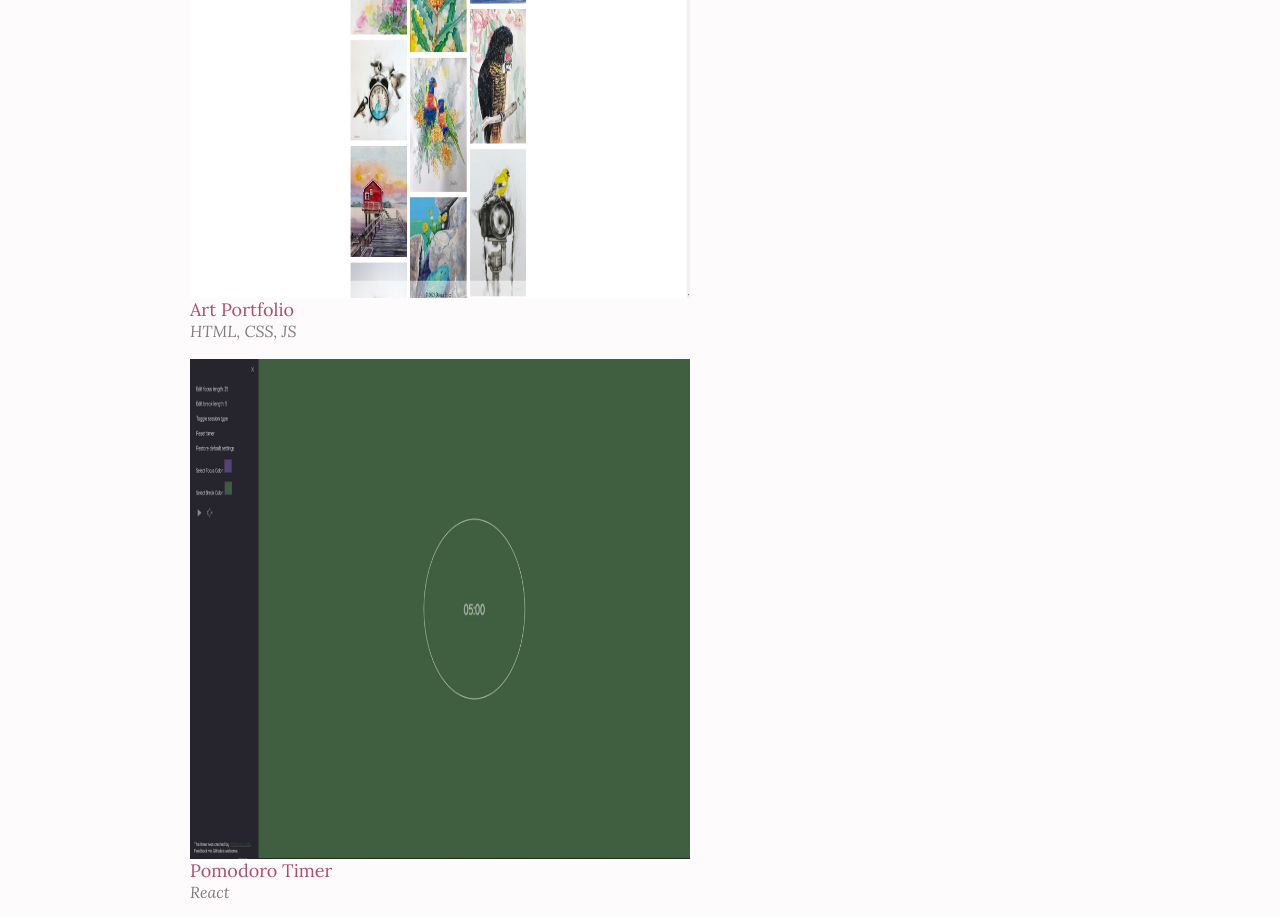
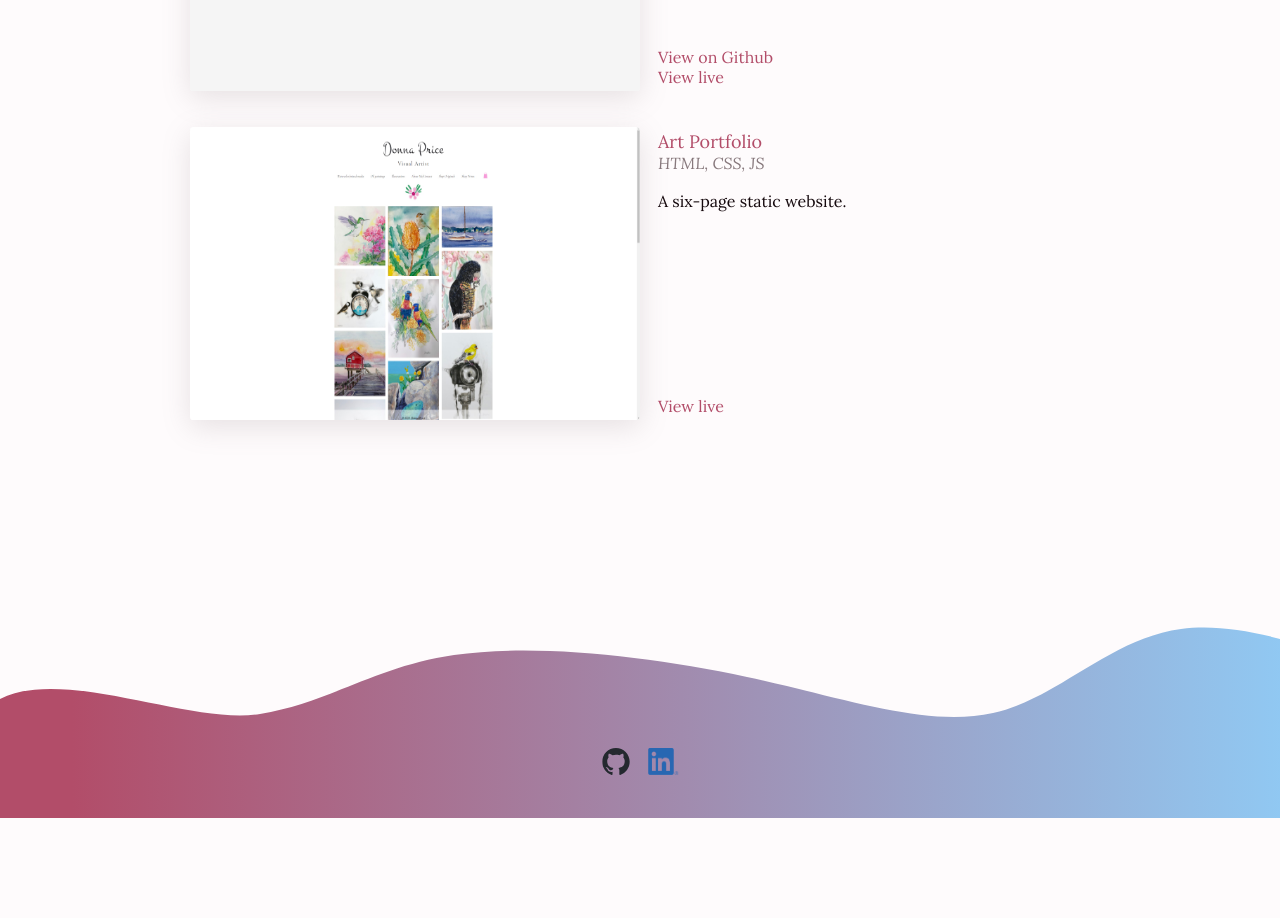
Before and after one commit to emoore29/My-Portfolio, a Next.js app: page /portfolio in a window 1280 px wide. Shown: the part 580-1498 px from the top of the page. After the commit the page ends 1398 px from the top, so only its background shows below. Built offline with nearby package versions, Linux system fonts and the light colour scheme.

Commit message:
added responsive styling for portfolio

```diff
--- /dev/null
+++ b/components/icons/listIcon.jsx
@@ -0,0 +1,18 @@
+export default function ListItem() {
+  return (
+    <svg
+      xmlns="http://www.w3.org/2000/svg"
+      fill="none"
+      viewBox="0 0 24 24"
+      strokeWidth={1.5}
+      stroke="var(--primary)"
+      className="w-6 h-6"
+    >
+      <path
+        strokeLinecap="round"
+        strokeLinejoin="round"
+        d="M11.25 4.5l7.5 7.5-7.5 7.5m-6-15l7.5 7.5-7.5 7.5"
+      />
+    </svg>
+  );
+}
--- a/pages/portfolio.js
+++ b/pages/portfolio.js
@@ -2,14 +2,24 @@ import utilStyles from "../styles/utils.module.css";
 import styles from "../styles/Home.module.css";
 import Image from "next/image";
 import { useState } from "react";
-import HoverBlur from "../components/hoverBlur";
-import { lora } from "../styles/fonts";
 import Layout from "../components/layout";
+import Link from "next/link";
+import ListItem from "../components/icons/listIcon";
 
 export default function Portfolio() {
   const [activeProject, setActiveProject] = useState(null);
 
   const projectLinks = [
+    {
+      id: "manuscriptApp",
+      github: "https://github.com/ShayneJG/Manuscript-Manager",
+      live: "https://manuscript-manager.vercel.app/",
+      title: "Manuscript Manager",
+      tech: "Next.js, Auth0",
+      alt: "Manuscript Manager",
+      description: "An app that tracks monthly freelance earnings.",
+      src: "manuscript-manager-screenshot.png",
+    },
     {
       id: "artPortfolio",
       github: null,
@@ -19,38 +29,6 @@ export default function Portfolio() {
       alt: "Art Portfolio",
       description: "A six-page static website.",
       src: "dp-portfolio-screenshot.jpg",
-    },
-    {
-      id: "pomodoroTimer",
-      github: "https://github.com/AthenasCode/Pomodoro",
-      live: "https://athenascode.github.io/Pomodoro/",
-      title: "Pomodoro Timer",
-      tech: "React",
-      alt: "Pomodoro Timer",
-      description: "A minimal, customisable timer.",
-      src: "pomo-screenshot.jpg",
-    },
-
-    {
-      id: "cardDetails",
-      github: "https://github.com/AthenasCode/Interactive-Card-Details-Form",
-      live: "https://athenascode.github.io/Interactive-Card-Details-Form/",
-      title: "Interactive Card Details Form",
-      tech: "Tailwind, React",
-      alt: "Interactive Card Details Form",
-      description: "A form that displays card details as the user types.",
-      src: "interactive-card-details-screenshot.jpg",
-    },
-    {
-      id: "manuscriptApp",
-      github: "https://github.com/ShayneJG/Manuscript-Manager",
-      live: "https://manuscript-manager.vercel.app/",
-      title: "Manuscript Manager",
-      tech: "Next.js, Auth0",
-      alt: "Manuscript Manager",
-      description:
-        "A collaborative project with a fellow programmer for an app that tracks monthly freelance earnings.",
-      src: "manuscript-manager-screenshot.png",
     },
   ];
 
@@ -62,40 +40,44 @@ export default function Portfolio() {
         </h2>
         <ul className={styles.portfolioItems}>
           {projectLinks.map((project) => (
+            <>
               <li
                 id={project.id}
                 onMouseOver={() => setActiveProject(project.id)}
                 onMouseOut={() => setActiveProject(null)}
                 className={styles.projectContainer}
               >
+                <div className={styles.portfolioImageWrapper}>
                   <Image
-                width={500}
-                height={500}
-                alt="Picture of the author"
+                    fill
+                    alt={project.alt}
                     src={`/images/${project.src}`}
                   />
+                </div>
+                {/* <p>View details... dropdown coming soonTM</p> */}
+                <section className={styles.projectInfo}>
                   <p className={styles.projectName}>{project.title}</p>
                   <p className={styles.projectTech}>{project.tech}</p>
-              {/* <div className={styles.projectImageParent}>
-                <Image
-                  src={"/images/" + project.src}
-                  fill
-                  className={`${utilStyles.objectContain} ${styles.projectImage}`}
-                  alt={project.alt}
-                />
-              </div>
-              <p className={`${styles.projectTitle}`}>{project.title}</p>
-              <p
-                className={`${utilStyles.italic} ${lora.className} ${styles.projectDescription}`}
-              >
+                  <p className={styles.projectDescription}>
                     {project.description}
                   </p>
-              <HoverBlur
-                isActive={activeProject === project.id}
-                github={project.github}
-                live={project.live}
-              /> */}
+                  <nav className={styles.projectLinks}>
+                    <ul>
+                      {project.github && (
+                        <li>
+                          <Link href={project.github}>View on Github</Link>
                         </li>
+                      )}
+                      {project.live && (
+                        <li>
+                          <Link href={project.live}>View live</Link>
+                        </li>
+                      )}
+                    </ul>
+                  </nav>
+                </section>
+              </li>
+            </>
           ))}
         </ul>
       </section>
--- a/styles/Home.module.css
+++ b/styles/Home.module.css
@@ -24,22 +24,41 @@
   justify-self: center;
 }
 
-/* SKILL SECTION */
-.skillsContainer {
+/* PORTFOLIO SECTION */
+
+.portfolioContainer {
   margin-bottom: 6rem;
 }
 
-.skillList {
-  columns: 2;
-  column-gap: 2rem;
-  list-style-position: inside;
-  list-style-type: disc;
-  font-size: 16px;
+.portfolioItems {
+  display: flex;
+  flex-direction: column;
+  gap: 2rem;
 }
 
-/* PORTFOLIO SECTION */
-.portfolioContainer {
-  margin-bottom: 6rem;
+.projectContainer {
+  display: flex;
+  flex-direction: column;
+  min-height: 293px;
+}
+
+.portfolioImageWrapper {
+  position: relative;
+  width: 100%;
+  aspect-ratio: 16/9;
+  border-radius: 0.2rem;
+  overflow: hidden;
+  object-fit: contain;
+  box-shadow: rgba(var(--secondary), 0.2) 0px 7px 29px 0px;
+}
+
+.projectDescription {
+  font-size: 16px;
+  color: var(--text-main);
+}
+
+.projectTech {
+  padding: 0 0 1rem;
 }
 
 .projectName {
@@ -48,64 +67,36 @@
 }
 
 .projectTech {
-  color: var(--secondary);
+  color: rgba(var(--secondary), 1);
   font-size: 16px;
   font-style: italic;
 }
 
-.portfolioItems {
-  display: flex;
-  flex-direction: column;
-  gap: 1rem;
-}
-
-.projectContainer {
-  position: relative;
-  overflow: hidden;
-}
-
-.projectImageParent {
-  position: relative;
-  width: 100%;
-  aspect-ratio: 16 /9;
-}
-
-.projectHoverBlur {
-  position: absolute;
-  width: 100%;
-  height: 100%;
-  top: 0;
-  left: 0;
-  background-color: rgba(255, 255, 255, 0.1);
-  backdrop-filter: blur(2px);
-}
-
-/* transform translates element up and left by half its own height and width to center based on center of element, not top left */
-.projectHoverButtonsContainer {
-  display: flex;
-  flex-direction: column;
-  position: absolute;
-  top: 50%;
-  left: 50%;
-  transform: translate(-50%, -50%);
-  z-index: 1;
-}
-
-.projectHoverButtonsContainer a {
-  background-color: var(--background);
-  border-radius: 10px;
-  margin: 2px 0;
-  padding: 10px;
-  font-size: 15px;
-  text-align: center;
-}
-
-.projectTitle {
+.projectLinks {
   font-size: 16px;
 }
 
-.projectDescription {
-  font-size: 15px;
+@media (min-width: 1000px) {
+  .projectContainer {
+    flex-direction: row;
+    height: 293px;
+  }
+
+  .portfolioImageWrapper {
+    width: 50%;
+  }
+
+  .projectInfo {
+    display: flex;
+    flex-direction: column;
+    height: 100%;
+    width: 50%;
+    padding: 0.2rem 1rem;
+  }
+
+  .projectLinks {
+    margin-top: auto;
+  }
 }
 
 /* CONTACT FORM */
--- a/styles/global.css
+++ b/styles/global.css
@@ -4,7 +4,8 @@
 :root {
   --primary: #b24d69;
   --primary-mono: #c17187;
-  --secondary: #87787c;
+  --secondary: 135, 120, 124;
+  --secondary-light: #eeeced;
   --primary-contrast: #ed1e82;
   --text-main: #15090d;
   --background: #fefbfc;
@@ -41,6 +42,7 @@ p {
 ul {
   margin: 0;
   padding: 0;
+  list-style-type: none;
 }
 
 a {
@@ -49,7 +51,7 @@ a {
 }
 
 a:visited {
-  color: var(--secondary);
+  color: rgba(var(--secondary), 1);
 }
 
 a:hover {
--- a/styles/layout.module.css
+++ b/styles/layout.module.css
@@ -15,7 +15,11 @@
   color: var(--primary);
   padding-bottom: 1rem;
   margin: 2rem auto 1rem;
-  background-image: radial-gradient(circle, var(--secondary), transparent 3px);
+  background-image: radial-gradient(
+    circle,
+    rgba(var(--secondary), 1),
+    transparent 3px
+  );
   background-position: -13px bottom;
   background-size: 37px 6px;
   background-repeat: repeat-x;
@@ -51,7 +55,7 @@ so the background width minus the radius of the dot, divided by 2 */
 }
 
 .subtitle {
-  color: var(--secondary);
+  color: rgba(var(--secondary), 1);
 }
 
 /* NAVBAR */
--- a/styles/utils.module.css
+++ b/styles/utils.module.css
@@ -61,7 +61,7 @@
 }
 
 .secondaryText {
-  color: var(--secondary);
+  color: rgba(var(--secondary), 1);
 }
 
 .primaryText {
```
Lines whose indentation alone changed are shown as unchanged.
